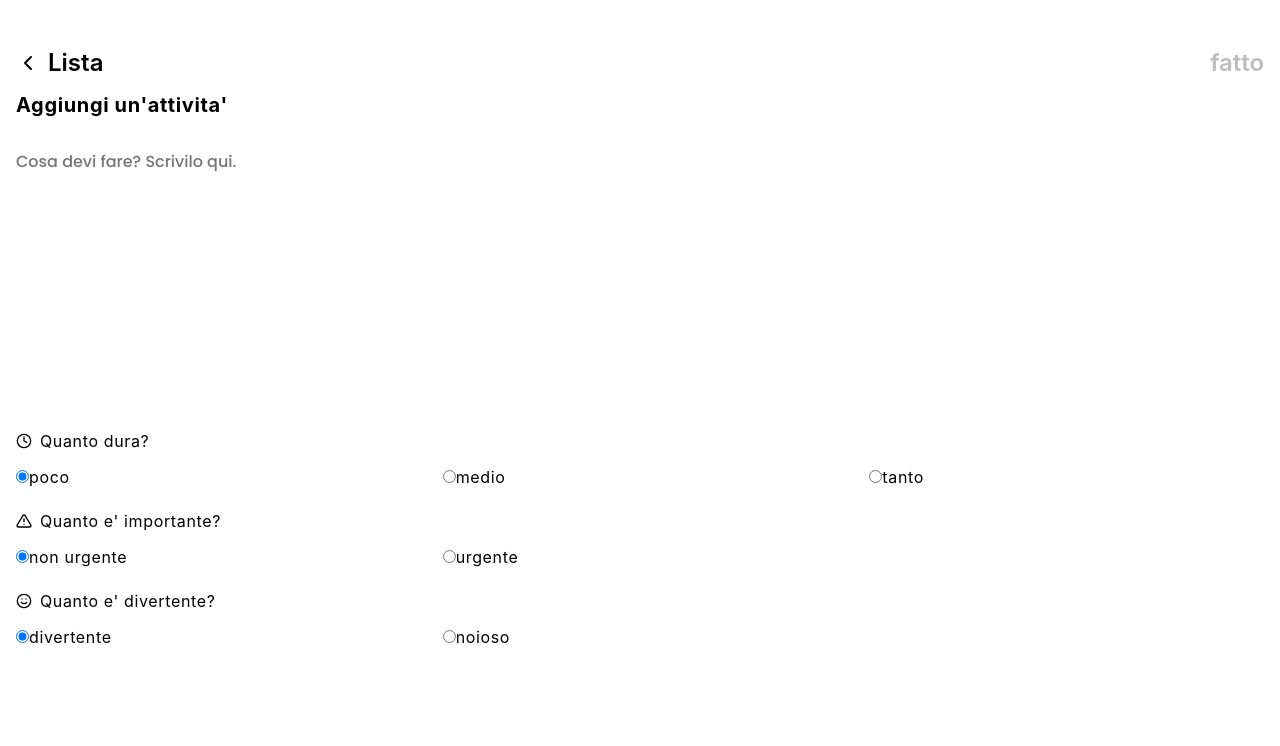
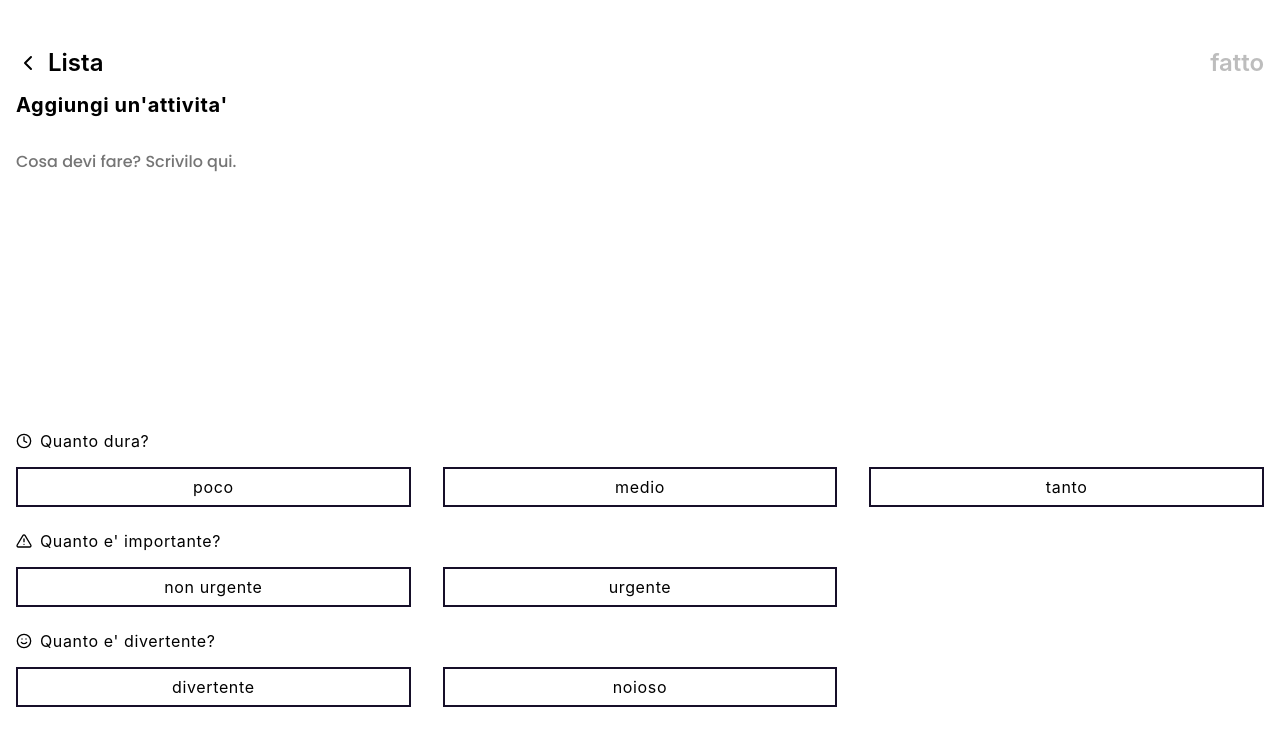
Before and after one commit to MarcoMaz/renato-do-list, a React (Create React App) app: page /add-edit in a window 1280 px wide. Shown: the top 746 px of the page. Built offline with nearby package versions, Linux system fonts and the light colour scheme.

Commit message:
feat( choice-radio ): add styling

```diff
--- a/src/styles/basics.scss
+++ b/src/styles/basics.scss
@@ -352,3 +352,17 @@ figure {
   grid-template-columns: repeat(3, 1fr);
   width: 100%;
 }
+
+.AddEditTask__choice-radio {
+  align-items: center;
+  border: 2px solid $ebony;
+  display: flex;
+  justify-content: center;
+  padding: 0.5rem 0;
+
+  input {
+    height: 0;
+    opacity: 0;
+    width: 0;
+  }
+}
```
